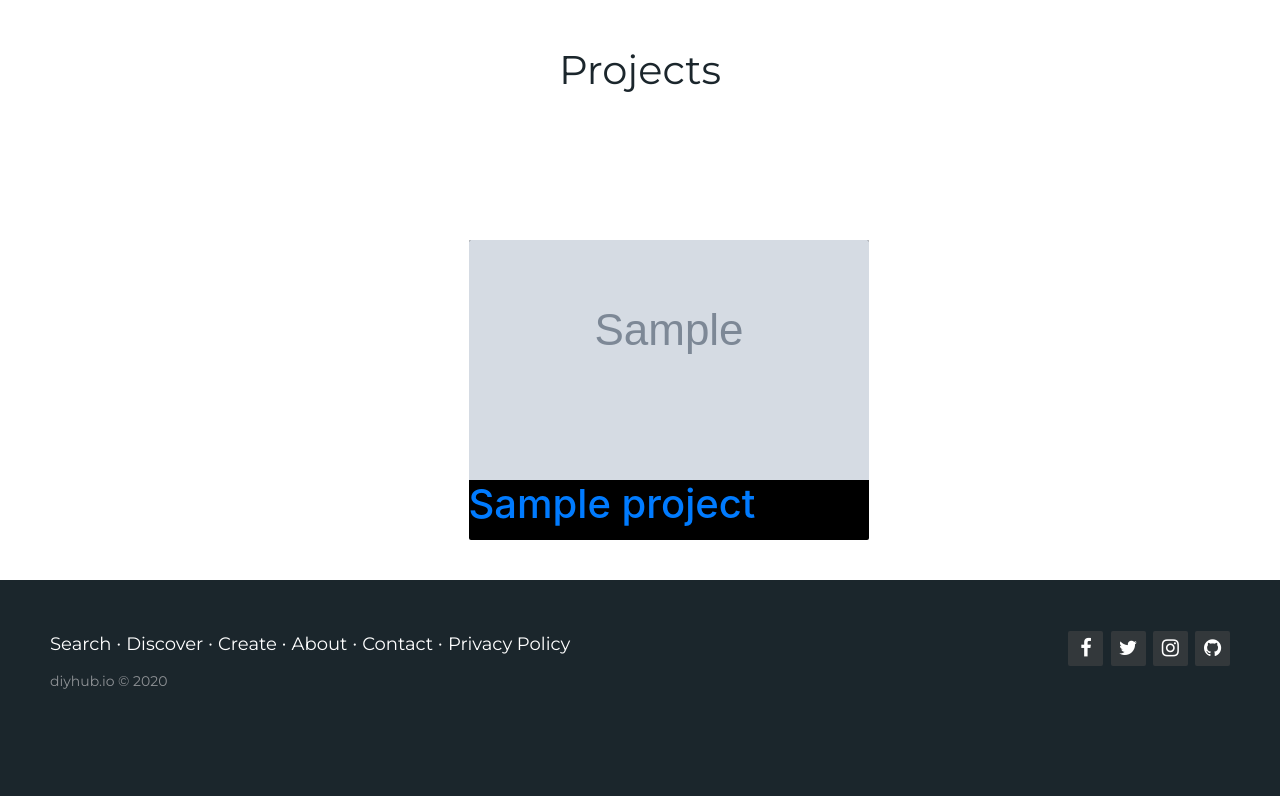
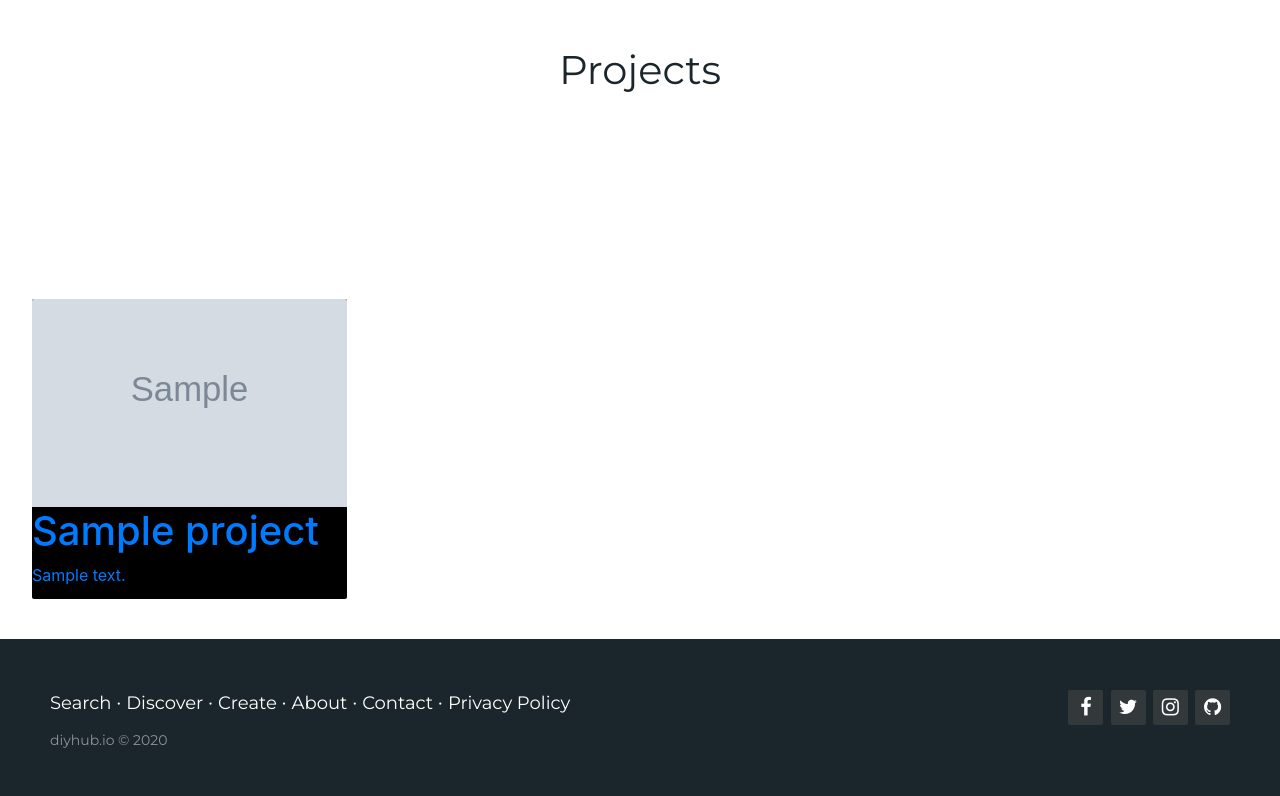
Before and after one commit to benthestudent/DIYHub, a Django app: template hub/templates/hub/profilePage.html in a window 1280 px wide. Shown: the part 537-1333 px from the top of the page. Before the commit the page ends 1226 px from the top, so only its background shows below. Run offline with Django 3.2, Linux system fonts and the light colour scheme; the template is opened without the code that fills it: most values are stand-ins (such as "Sample title", 1, 10 or a date in 2020); grey boxes marked "Sample" are stand-in pictures; some libraries are stand-ins or nearby versions.

Commit message:
Profile Fix

```diff
--- a/hub/static/profilePage.css
+++ b/hub/static/profilePage.css
@@ -235,7 +235,7 @@ body {
 	width: 100%;
 	overflow: auto;
 	/* Supports Grid */
-	display: grid;
+	display: grid !important;
 	grid-template-columns: repeat(auto-fill, minmax(300px, 1fr));
 	grid-auto-rows: minmax(150px, auto);
 	grid-gap: 7px;
@@ -366,4 +366,5 @@ a:hover{
 	grid-template-columns: repeat(auto-fill, minmax(300px, 1fr));
 	grid-auto-rows: minmax(150px, auto);
 	grid-gap: 7px;
+  margin-top: 59px;
 }
```
